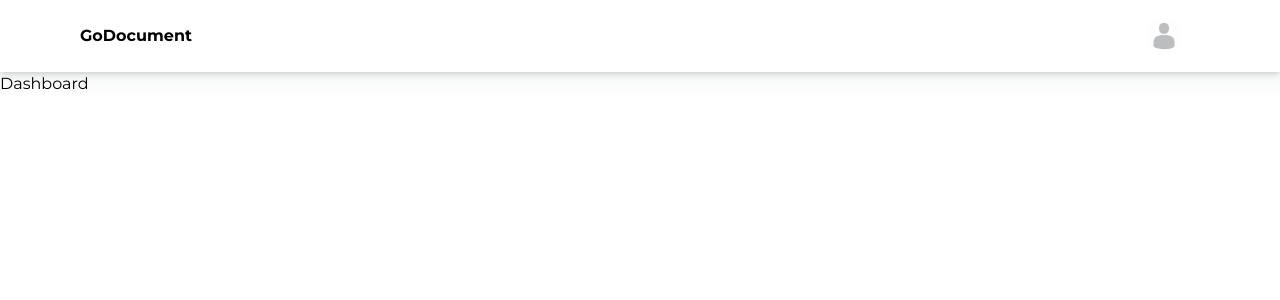
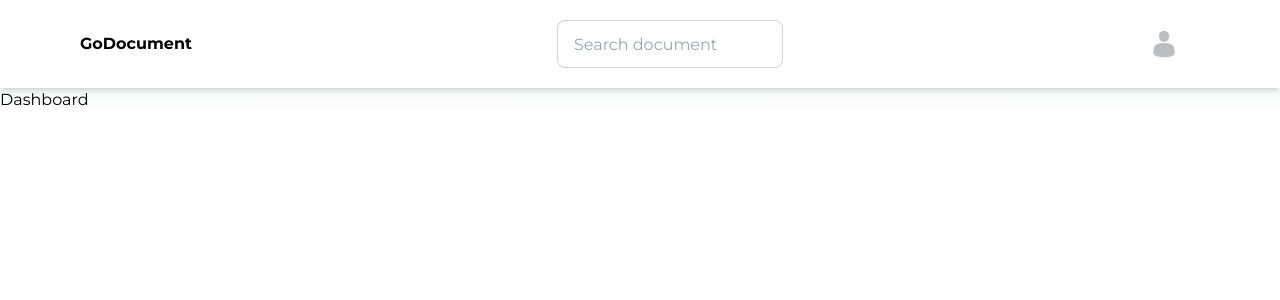
Before and after one commit to PriaAdmaja/godocument-web, a Next.js app: page /dashboard in a window 1280 px wide. Shown: the top 300 px of the page. Built offline with nearby package versions, Linux system fonts and the light colour scheme.

Commit message:
add searchbar

```diff
--- a/src/app/_components/header.js
+++ b/src/app/_components/header.js
@@ -1,18 +1,33 @@
-"use client"
+"use client";
+import { useState } from "react";
 import Image from "next/image";
 import { useSelector } from "react-redux";
 import defaultAvatar from "../../assets/default-avatar.jpg";
 
 const Header = () => {
-    const {avatar, name} = useSelector(state => state.user);
+    const [search, setSearch] = useState(null)
+  const { avatar, name } = useSelector((state) => state.user);
+
+  const searchDocument = (e) => {
+    e.preventDefault()
+    console.log(search);
+  }
   return (
     <header className="flex justify-between items-center px-20 py-5 shadow-md bg-white">
       <p className="font-bold">GoDocument</p>
+      <form onSubmit={searchDocument}>
+        <input
+          type="text"
+          placeholder="Search document"
+          className="input input-bordered  max-w-xs"
+          onChange={(e) => setSearch(e.target.value)}
+        />
+      </form>
       <section className="flex justify-center items-center gap-5">
         <div className="avatar">
-            <div className="w-8 rounded">
-                <Image src={avatar ? avatar : defaultAvatar} alt="avatar"/>
-            </div>
+          <div className="w-8 rounded">
+            <Image src={avatar ? avatar : defaultAvatar} alt="avatar" />
+          </div>
         </div>
         <p>{name}</p>
       </section>
```
